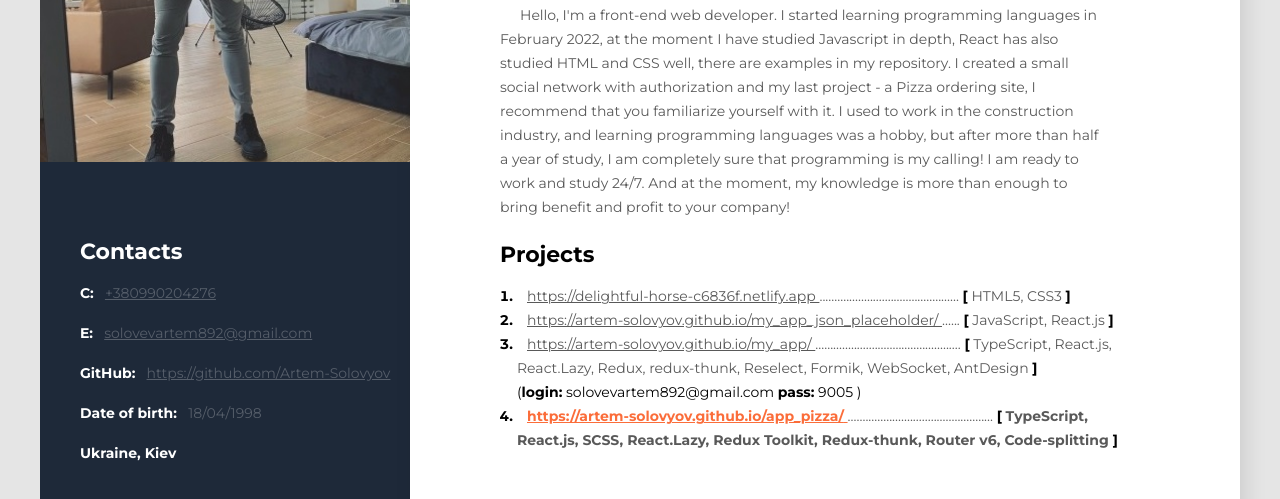
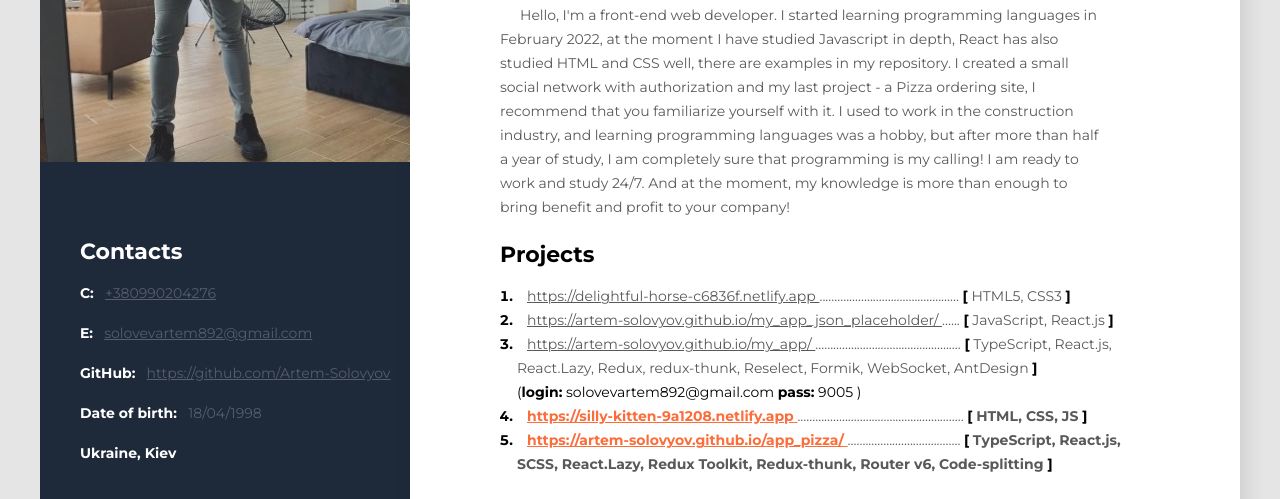
Before and after one commit to Artem-Solovyov/resume, a plain HTML site: page index.html in a window 1280 px wide. Shown: the part 250-749 px from the top of the page. Drawn offline with Linux system fonts and the light colour scheme.

Commit message:
new project HTML CSS JS

```diff
--- a/index.html
+++ b/index.html
@@ -69,10 +69,23 @@
         </li>
         <li class="projects-item " >
               <span class="project ">
+                <a target="_blank" href="https://silly-kitten-9a1208.netlify.app" class="project-link visible">
+                  <b>https://silly-kitten-9a1208.netlify.app</b>
+                </a>
+                ........................................................
+                <span class="project--bracket">[</span> <b>
+                   HTML, CSS, JS
+                </b>
+                <span class="project--bracket">]</span>
+              </span>
+              <br/>
+        </li>
+        <li class="projects-item " >
+              <span class="project ">
                 <a target="_blank" href="https://artem-solovyov.github.io/app_pizza/" class="project-link visible">
                   <b>https://artem-solovyov.github.io/app_pizza/</b>
                 </a>
-                .................................................
+                ......................................
                 <span class="project--bracket">[</span> <b>
                   TypeScript, React.js, SCSS, React.Lazy, Redux Toolkit, Redux-thunk, Router v6, Code-splitting
                 </b>
@@ -80,6 +93,7 @@
               </span>
               <br/>
         </li>
+
       </ol>
     </div>
     <!-- Work -->
```
